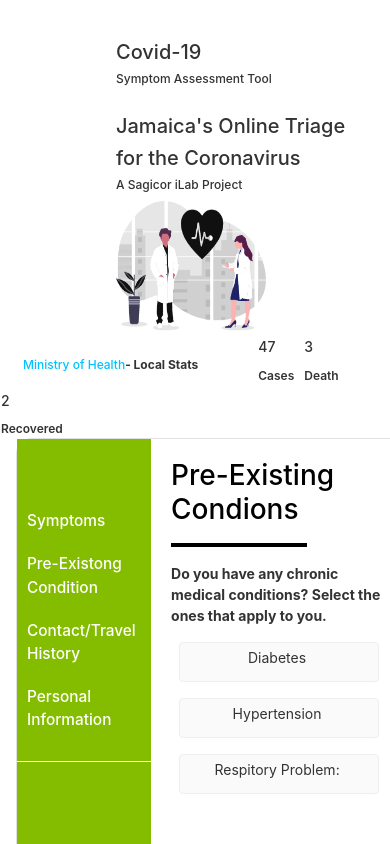
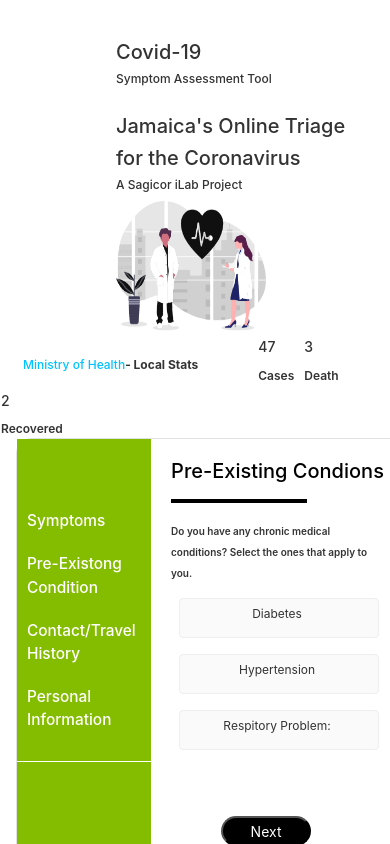
Before and after one commit to Hendricks-3D/Covid-19Assessment-Tool, an Angular app: page /condition in a window 390 px wide. Shown: the top 844 px of the page. Built offline with nearby package versions, Linux system fonts and the light colour scheme.

Commit message:
All Component is responsive now

```diff
--- a/src/app/Components/condition/condition.component.css
+++ b/src/app/Components/condition/condition.component.css
@@ -50,3 +50,25 @@
   #respitory{
     background-color: #fafafa;
   }
+
+  /**
+  Media Queries
+  */
+
+  @media screen and (max-width: 575px) {
+
+    h3{
+        font-size: 20px;
+    }
+
+    p b{
+        font-size: 10px;
+        font-weight: 600;
+    }
+
+
+    label{
+        font-size: 12px;
+    }
+
+}
--- a/src/app/Components/contact-history/contact-history.component.css
+++ b/src/app/Components/contact-history/contact-history.component.css
@@ -55,3 +55,27 @@
   #contact{
     background-color: #fafafa;
   }
+
+
+
+    /**
+  Media Queries
+  */
+
+  @media screen and (max-width: 575px) {
+
+    h3{
+        font-size: 20px;
+    }
+
+    p b{
+        font-size: 10px;
+        font-weight: 600;
+    }
+
+
+    label{
+        font-size: 12px;
+    }
+
+}
--- a/src/app/Components/personal-information/personal-information.component.css
+++ b/src/app/Components/personal-information/personal-information.component.css
@@ -22,3 +22,25 @@
     margin-right:80px;
     border: 2px solid #000;
   }
+
+    /**
+  Media Queries
+  */
+
+  @media screen and (max-width: 575px) {
+
+    h3{
+        font-size: 20px;
+    }
+
+    p b{
+        font-size: 10px;
+        font-weight: 600;
+    }
+
+
+    label{
+        font-size: 12px;
+    }
+
+}
--- a/src/app/Components/symptoms/symptoms.component.css
+++ b/src/app/Components/symptoms/symptoms.component.css
@@ -55,3 +55,28 @@
   label{
       margin-right:4px
   }
+
+
+
+
+  /**
+  Media Queries
+  */
+
+  @media screen and (max-width: 575px) {
+
+        h3{
+            font-size: 20px;
+        }
+
+        p b{
+            font-size: 10px;
+            font-weight: 600;
+        }
+
+
+        label{
+            font-size: 12px;
+        }
+
+  }
```
